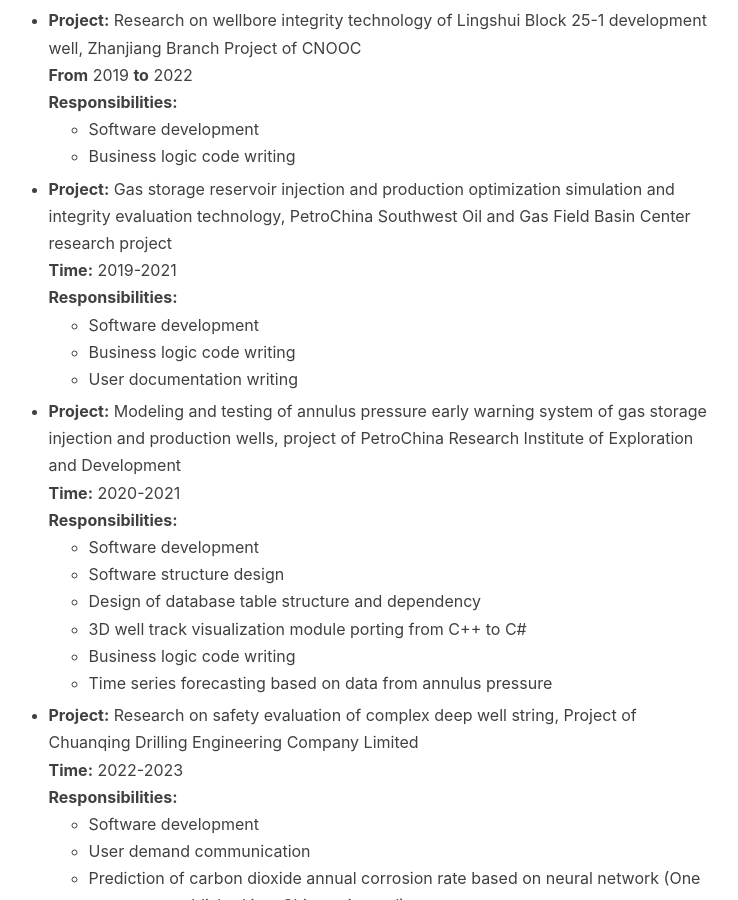
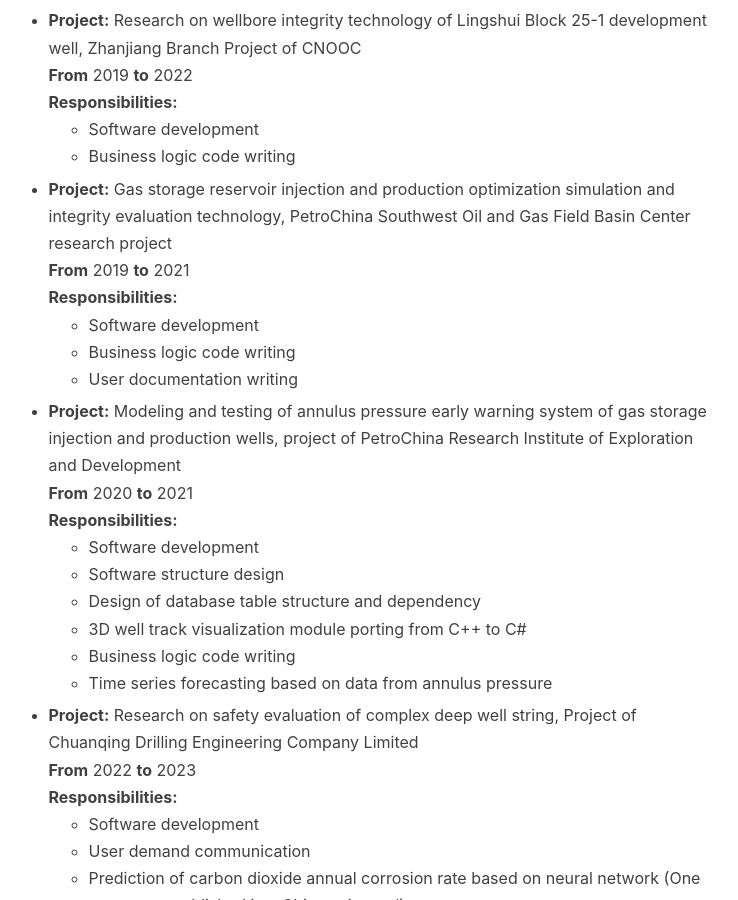
Before and after one commit to Fotrey/fotrey.github.io, a Jekyll site: the page built from about.html, in a window 1280 px wide and 900 px high, scrolled down 1147 px. Shown: the whole window, without its empty margins (159-897 px from the left). Built offline with Jekyll 4.4.1, drawn with Linux system fonts in a browser that asks for light colours; nearby versions of some CDN libraries; comment, search, counter and statistics services are not loaded.

Commit message:
Update about.html

```diff
--- a/about.html
+++ b/about.html
@@ -56,7 +56,7 @@ header-img: "img/post-bg-universe.jpg"
     <li>
       <strong>Project:</strong> Gas storage reservoir injection and production optimization simulation and integrity evaluation technology, PetroChina Southwest Oil and Gas Field Basin Center research project
       <br>
-      <strong>Time:</strong> 2019-2021
+      <strong>From</strong> 2019 <strong>to</strong> 2021
       <br>
       <strong>Responsibilities:</strong>
       <ul>
@@ -68,7 +68,7 @@ header-img: "img/post-bg-universe.jpg"
     <li>
       <strong>Project:</strong> Modeling and testing of annulus pressure early warning system of gas storage injection and production wells, project of PetroChina Research Institute of Exploration and Development
       <br>
-      <strong>Time:</strong> 2020-2021
+      <strong>From</strong> 2020 <strong>to</strong> 2021
       <br>
       <strong>Responsibilities:</strong>
       <ul>
@@ -83,7 +83,7 @@ header-img: "img/post-bg-universe.jpg"
     <li>
       <strong>Project:</strong> Research on safety evaluation of complex deep well string, Project of Chuanqing Drilling Engineering Company Limited
       <br>
-      <strong>Time:</strong> 2022-2023
+      <strong>From</strong> 2022 <strong>to</strong> 2023
       <br>
       <strong>Responsibilities:</strong>
       <ul>
```
